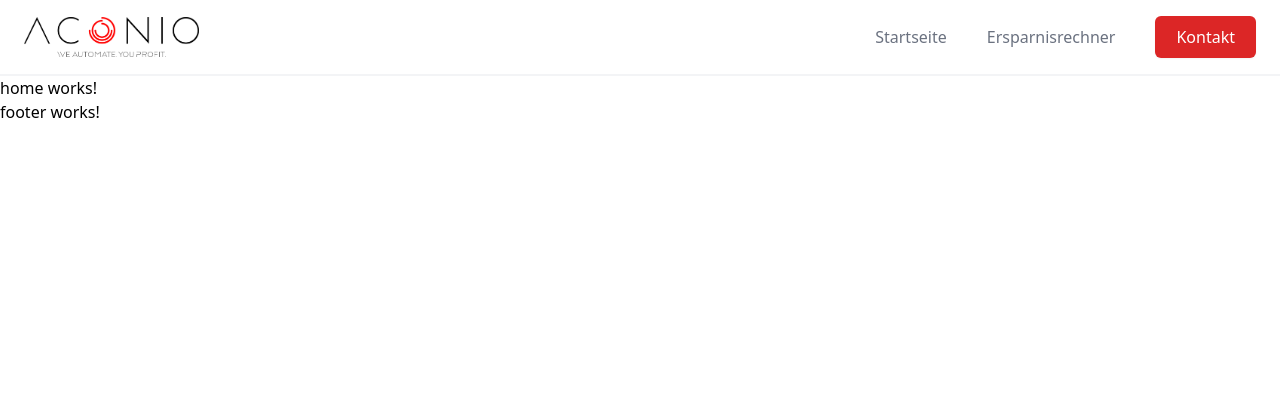
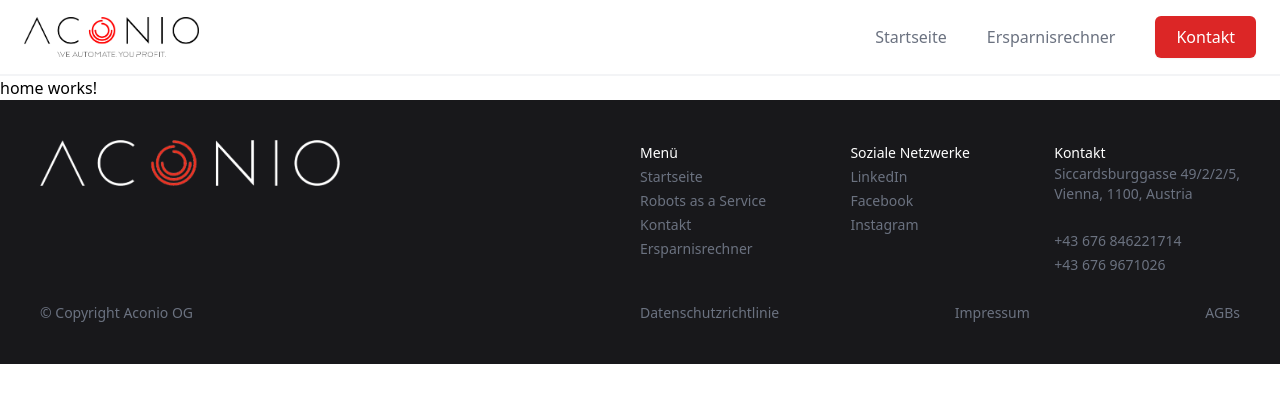
Before and after one commit to felixjiricka/aconio, an Angular app in the folder website/: page / in a window 1280 px wide. Shown: the top 402 px of the page. Built offline with nearby package versions, Linux system fonts and the light colour scheme.

Commit message:
implement footer

```diff
--- a/website/src/app/core/components/footer/footer.component.html
+++ b/website/src/app/core/components/footer/footer.component.html
@@ -1 +1,120 @@
-<p>footer works!</p>
+<!-- footer container -->
+<div class="relative bg-zinc-900 py-10 px-10">
+    <div class="relative md:flex">
+        <!-- logo -->
+        <div class="w-full">
+            <img src="../../../../assets/logos/web-white.png" class="w-1/2">
+        </div>
+
+        <!-- menu -->
+        <div class="w-full my-6 md:my-0 sm:flex justify-between">
+            <!-- column -->
+            <div class="my-4 sm:my-0">
+                <label class="text-white text-sm">
+                    Menü
+                </label>
+
+                <ul class="list-none">
+                    <li>
+                        <a href="#" class="text-gray-500 hover:text-gray-600 text-sm">Startseite</a>
+                    </li>
+
+                    <li>
+                        <a href="#" class="text-gray-500 hover:text-gray-600 text-sm">Robots as a Service</a>
+                    </li>
+
+                    <li>
+                        <a href="#" class="text-gray-500 hover:text-gray-600 text-sm">Kontakt</a>
+                    </li>
+
+                    <li>
+                        <a href="#" class="text-gray-500 hover:text-gray-600 text-sm">Ersparnisrechner</a>
+                    </li>
+                </ul>
+            </div>
+            <!-- column -->
+            <div class="my-4 sm:my-0">
+                <label class="text-white text-sm">
+                    Soziale Netzwerke
+                </label>
+
+                <ul class="list-none">
+                    <li>
+                        <a href="#" class="text-gray-500 hover:text-gray-600 text-sm">LinkedIn</a>
+                    </li>
+
+                    <li>
+                        <a href="#" class="text-gray-500 hover:text-gray-600 text-sm">Facebook</a>
+                    </li>
+
+                    <li>
+                        <a href="#" class="text-gray-500 hover:text-gray-600 text-sm">Instagram</a>
+                    </li>
+                </ul>
+            </div>
+            <!-- column -->
+            <div class="my-4 sm:my-0">
+                <label class="text-white text-sm">
+                    Kontakt
+                </label>
+
+                <ul class="list-none">
+                    <li class="mb-6">
+                        <p class="text-gray-500 hover:text-gray-600 text-sm">
+                            Siccardsburggasse 49/2/2/5, <br>
+                            Vienna, 1100, Austria
+                        </p>
+                    </li>
+
+                    <li>
+                        <a href="tel:+43676846221714" class="text-gray-500 hover:text-gray-600 text-sm">
+                            +43 676 846221714
+                        </a>
+                    </li>
+
+                    <li>
+                        <a href="tel:+436769671026" class="text-gray-500 hover:text-gray-600 text-sm">
+                            +43 676 9671026
+                        </a>
+                    </li>
+                </ul>
+            </div>
+        </div>
+    </div>
+
+    <div class="relative md:flex md:flex-row-reverse mt-6">
+        <div class="w-full">
+            <div class="sm:flex justify-between">
+                <div class="sm:hidden">
+                    <label class="text-white text-sm">
+                        Rechtliches
+                    </label>
+                </div>
+
+                <div class="">
+                    <a href="#" class="text-gray-500 hover:text-gray-600 text-sm">
+                        Datenschutzrichtlinie
+                    </a>
+                </div>
+
+                <div class="">
+                    <a href="#" class="text-gray-500 hover:text-gray-600 text-sm">
+                        Impressum
+                    </a>
+                </div>
+
+                <div class="">
+                    <a href="#" class="text-gray-500 hover:text-gray-600 text-sm">
+                        AGBs
+                    </a>
+                </div>
+            </div>
+        </div>
+
+        <div class="w-full my-6 sm:my-0">
+            <label class="text-gray-500 hover:text-gray-600 text-sm">
+                © Copyright Aconio OG
+            </label>
+        </div>
+    </div>
+</div>
--- a/website/src/app/core/components/header/header.component.html
+++ b/website/src/app/core/components/header/header.component.html
@@ -27,8 +27,7 @@
             <div class="hidden md:flex items-center justify-end md:flex-1 lg:w-0 space-x-10">
                 <a href="#" class="text-base font-medium text-gray-500 hover:text-gray-900"> Startseite </a>
                 <a href="#" class="text-base font-medium text-gray-500 hover:text-gray-900"> Ersparnisrechner </a>
-                <a href="#"
-                    class="ml-8 whitespace-nowrap inline-flex items-center justify-center px-5 py-2 border border-transparent rounded-md shadow-sm text-base font-medium text-white bg-red-600 hover:bg-red-700">
+                <a href="#" class="ml-8 whitespace-nowrap inline-flex items-center justify-center px-5 py-2 border border-transparent rounded-md shadow-sm text-base font-medium text-white bg-red-600 hover:bg-red-700">
                     Kontakt </a>
             </div>
         </div>
```
Also changed, not shown: website/src/assets/logos/web-white.png (added), 1 other file (tests, documents, lock files or other folders).
